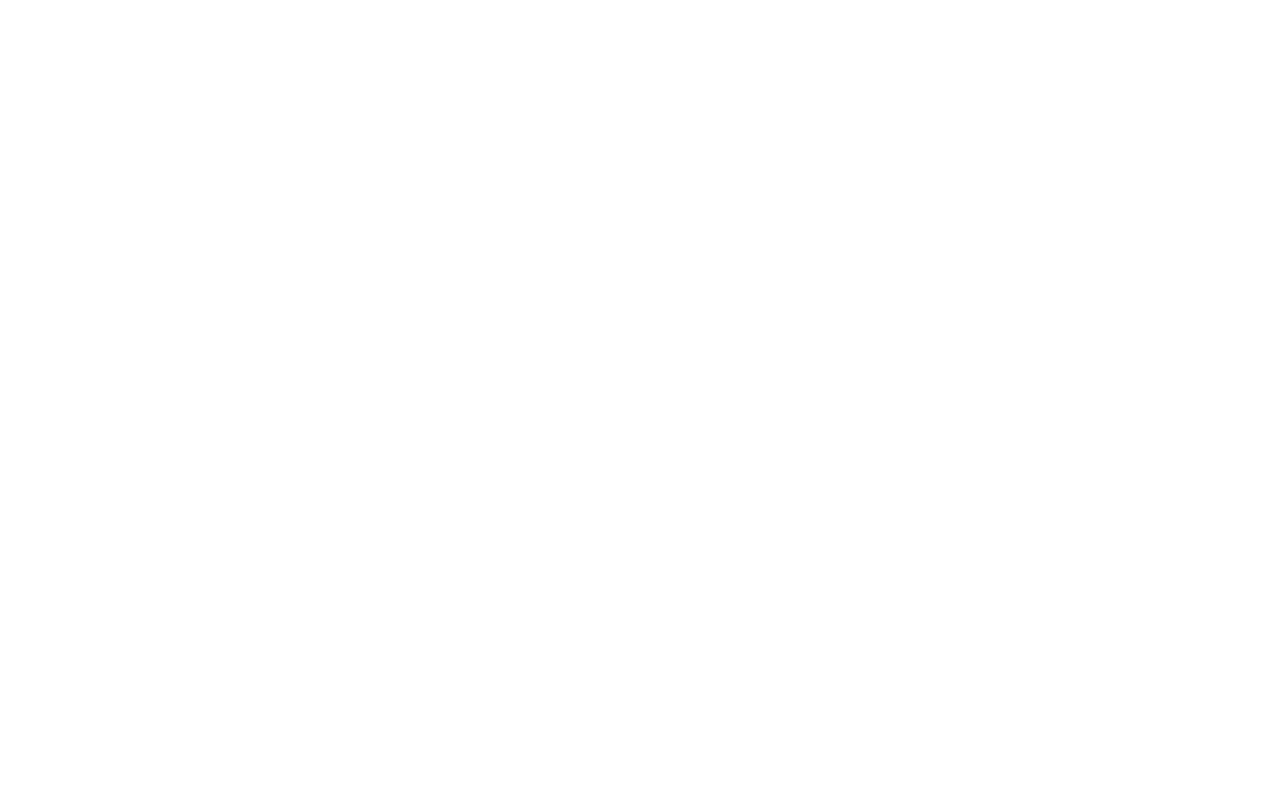
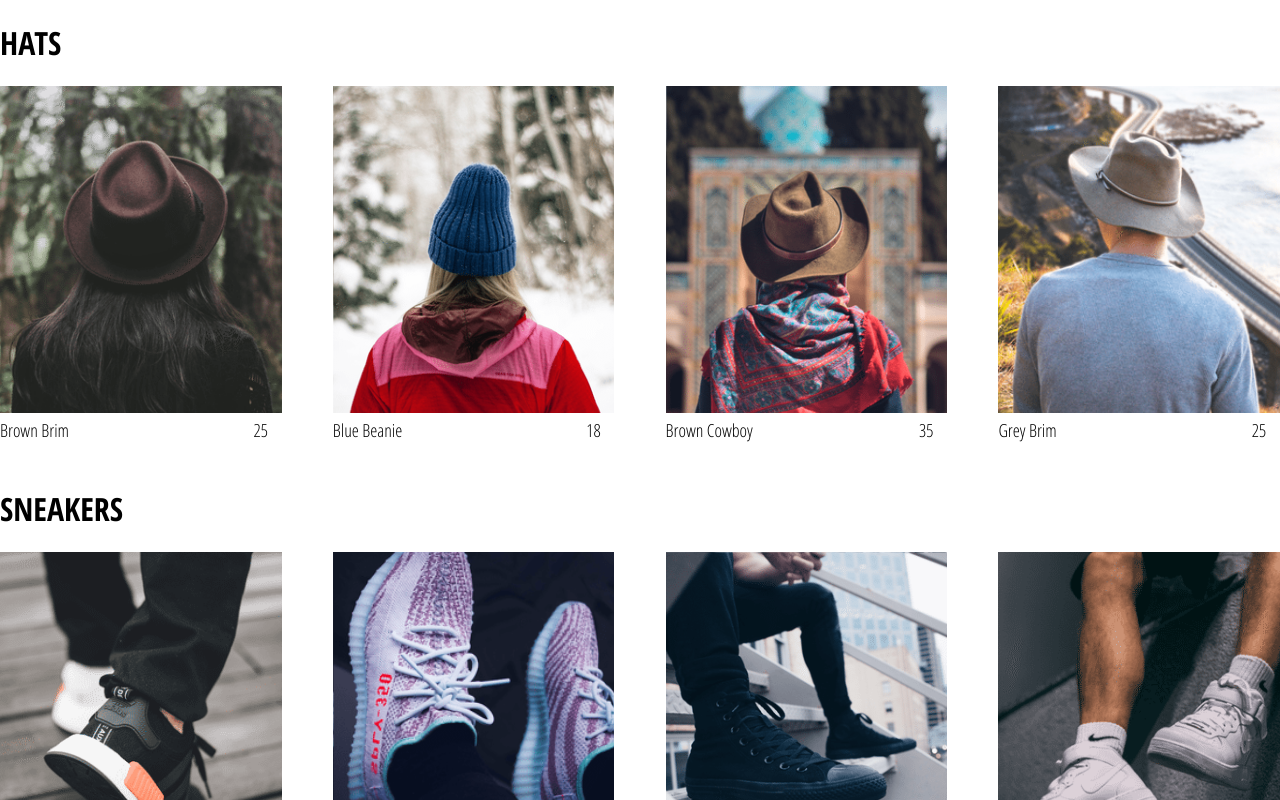
Before and after one commit to jacobprall/CRWN-site, a React (Create React App) app: page /shop in a window 1280 px wide. Shown: the top 800 px of the page. Built offline with nearby package versions, Linux system fonts and the light colour scheme.

Commit message:
added collection item and preview components

```diff
--- a/src/App.js
+++ b/src/App.js
@@ -1,11 +1,13 @@
 import "./pages/homepage/homepage.scss";
 import HomePage from "./pages/homepage/homepage-component";
+import ShopPage from './pages/shop/shop.component'
 import { Route, Switch } from "react-router-dom";
 function App() {
   return (
     <div>
       <Switch>
         <Route exact path="/" component={HomePage} />
+        <Route path="/shop" component={ShopPage} />
       </Switch>
     </div>
   );
--- a/src/Data/shop.data.js
+++ b/src/Data/shop.data.js
@@ -1,6 +1,6 @@
 /* Used as starting data for ShopPage */
 
-const SHOP_DATA = [
+export const SHOP_DATA = [
   {
     id: 1,
     title: 'Hats',
--- /dev/null
+++ b/src/components/preview-collection/collection-item.component.jsx
@@ -0,0 +1,13 @@
+import React from "react";
+import './collection-item.styles.scss'
+export default function CollectionItem({ id, name, price, imageUrl }) {
+  return (
+    <div className="collection-item">
+      <div className="image" style={{ backgroundImage: `url(${imageUrl})` }} />
+      <div className="collection-footer">
+        <span className="name">{name}</span>
+        <span className="price">{price}</span>
+      </div>
+    </div>
+  );
+}
--- /dev/null
+++ b/src/components/preview-collection/collection-item.styles.scss
@@ -0,0 +1,32 @@
+.collection-item {
+  width: 22%;
+  display: flex;
+  flex-direction: column;
+  height: 350px;
+  align-items: center;
+
+  .image {
+    width: 100%;
+    height: 95%;
+    background-size: cover;
+    background-position: center;
+    margin-bottom: 5px;
+  }
+
+  .collection-footer {
+    width: 100%;
+    height: 5%;
+    display: flex;
+    justify-content: space-between;
+    font-size: 18px;
+
+    .name {
+      width: 90%;
+      margin-bottom: 15px;
+    }
+
+    .price {
+      width: 10%;
+    }
+  }
+}
--- /dev/null
+++ b/src/components/preview-collection/collection-preview.component.jsx
@@ -0,0 +1,20 @@
+import React from 'react'
+import './collection-preview.styles.scss'
+import CollectionItem from './collection-item.component'
+export default function CollectionPreview({ title, items }) {
+  // performance concern -> filter and map will be called every render
+  return (
+    <div className="collection-preview">
+      <h1>{title.toUpperCase()}</h1>
+      <div className="preview">
+        {
+          items
+          .filter((item, i) => i < 4)
+          .map(({id, ...otherProps}) => (
+            <CollectionItem key={id} {...otherProps} />
+          ))
+        }
+      </div>
+    </div>
+  )
+}
--- /dev/null
+++ b/src/components/preview-collection/collection-preview.styles.scss
@@ -0,0 +1,15 @@
+.collection-preview {
+  display: flex;
+  flex-direction: column;
+  margin-bottom: 30px;
+
+  .title {
+    font-size: 28px;
+    margin-bottom: 25px;
+  }
+
+  .preview {
+    display: flex;
+    justify-content: space-between;
+  }
+}
--- /dev/null
+++ b/src/pages/shop/shop.component.jsx
@@ -0,0 +1,17 @@
+import React, { useState } from 'react'
+import { SHOP_DATA } from '../../data/shop.data'
+import CollectionPreview from '../../components/preview-collection/collection-preview.component'
+export default function ShopPage(props) {
+  const [shopData, setShopData] = useState(SHOP_DATA)
+  return (
+    <div className="shop-page">
+      {
+        shopData
+        .map(({ id, ...otherProps}) => (
+          <CollectionPreview key={id} {...otherProps} />
+          )
+        )
+      }
+    </div>
+  )
+}
```
Also changed, not shown: 1 other file (tests, documents, lock files or other folders).
